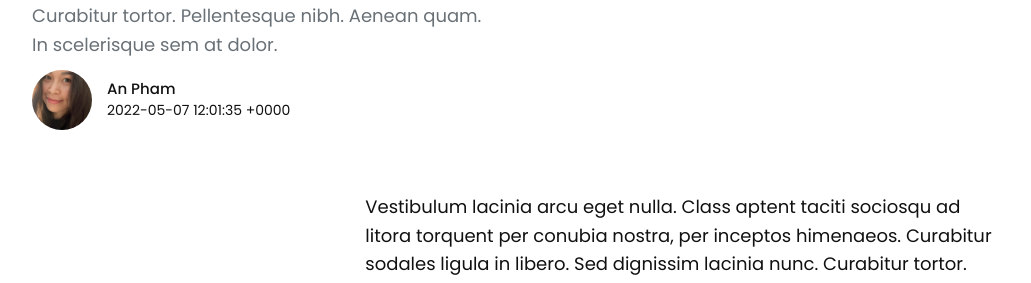
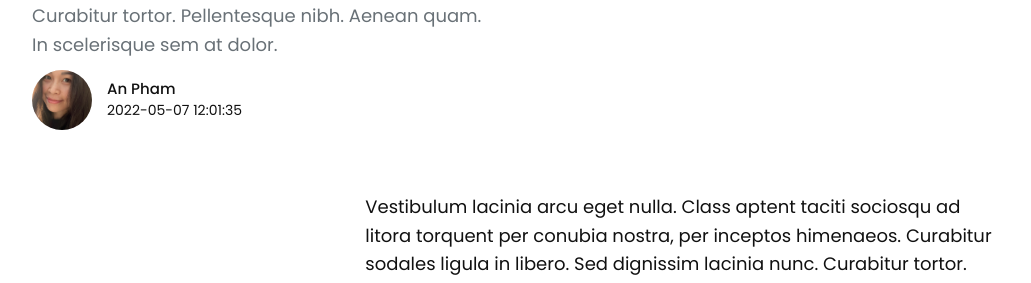
Before and after one commit to an-pham/anph.github.io, a Jekyll site: the page built from _posts/2022-05-07-the-best-pilates-workout-videos-you-can-find-on-youtube.md, in a window 1280 px wide and 900 px high, scrolled down 580 px. Shown: the part 160-443 px from the top of the window, without its empty margins (124-1155 px from the left). Built offline with Jekyll 4.4.1, drawn with Linux system fonts in a browser that asks for light colours.

Commit message:
update social media

```diff
--- a/_data/settings.yml
+++ b/_data/settings.yml
@@ -74,8 +74,8 @@
 - {icon: "facebook", link: "https://facebook.com"}
 # - {icon: "codepen", link: "https://codepen.io"}
 - {icon: "pinterest", link: "https://pinterest.com"}
-- {icon: "github", link: "https://github.com/anphamx"}
-- {icon: "instagram", link: "https://www.instagram.com/anpham._/"}
+- {icon: "github", link: "https://github.com/anphx"}
+- {icon: "instagram", link: "https://www.instagram.com/anpham.aph/"}
 
 # Example of adding a new link to the footer - {icon: "instagram", link: "https://instagram.com"}
 # Other icons can be found at https://ionicons.com/v4/
--- a/_layouts/post.html
+++ b/_layouts/post.html
@@ -35,7 +35,7 @@
           </div>
           <div class="post__meta-bottom">
             <a class="post__author__name" href="/anpham">An Pham</a>
-            <time class="post__date" datetime="{{ page.date }}">{{ page.date }}</time>
+            <time class="post__date" datetime="{{ page.date }}">{{ page.date | date: "%Y-%m-%d %H:%M:%S" }}</time>
         </div>
         </div>
 
```
Also changed, not shown: _authors/admin.md (+1 -1 lines), Gemfile.lock, favicon-old.ico (added), favicon.ico.
